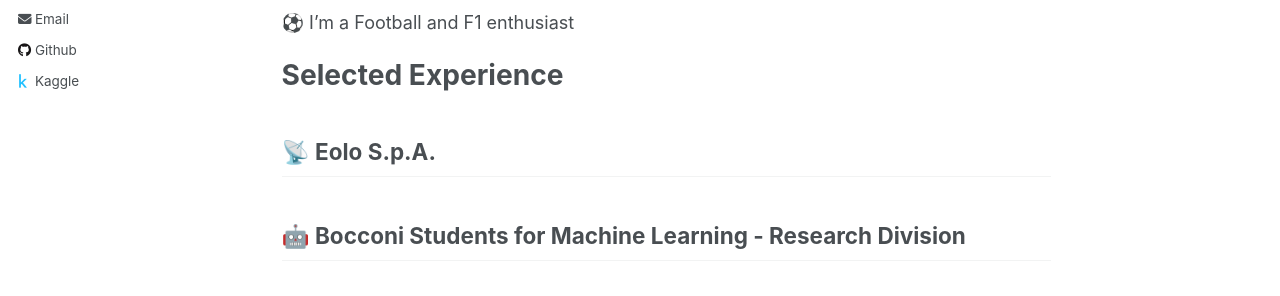
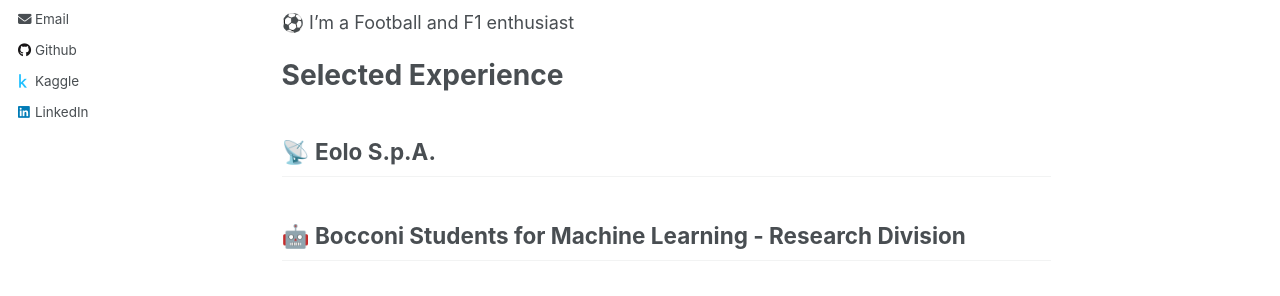
Before and after one commit to LudovicoP/LudovicoP.github.io, a Jekyll site: the page built from _pages/about.md, in a window 1280 px wide. Shown: the part 402-698 px from the top of the page. Built offline with Jekyll 4.4.1, drawn with Linux system fonts in a browser that asks for light colours.

Commit message:
Update _config.yml

```diff
--- a/_config.yml
+++ b/_config.yml
@@ -45,6 +45,7 @@
   github           : "LudovicoP"
   kaggle           : "ludovicopanariello"
   stackoverflow    : # User number or user number and name (i.e., use "1" or "1/jeff-atwood")
+  linkedin         : "ludovicopanariello"
 
 # Site Settings
 teaser                   :  # filename of teaser fallback teaser image placed in /images/, .e.g. "500x300.png"
```
